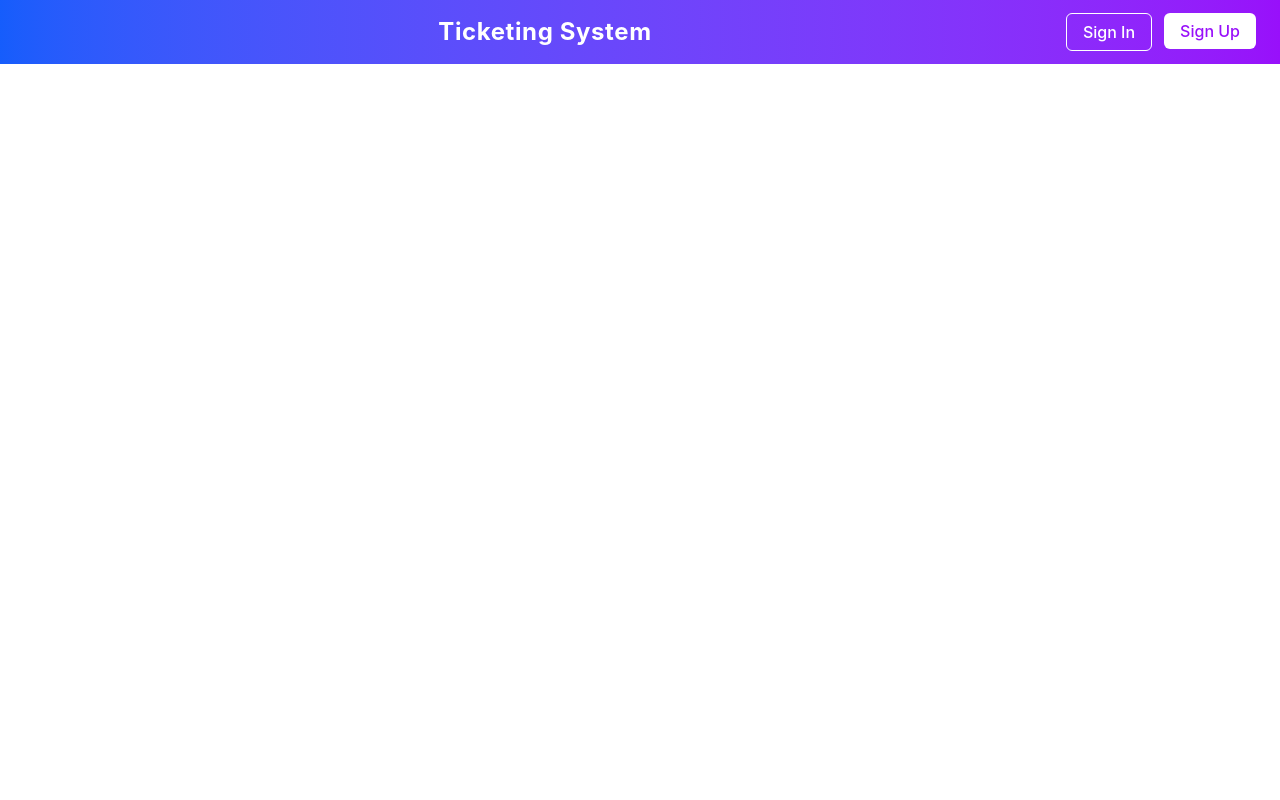
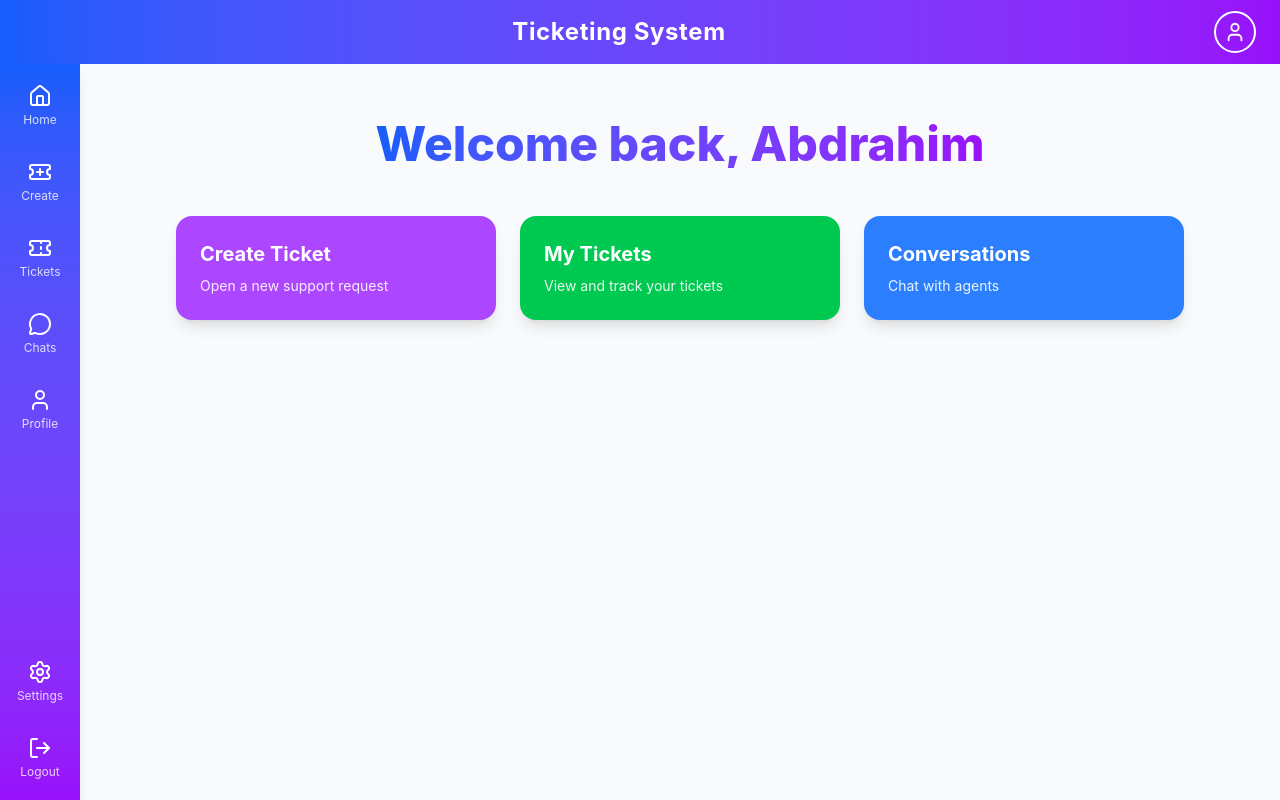
Before and after one commit to abderrahim-7/Ticketing_System, a React (Vite) app in the folder Frontend/: page / in a window 1280 px wide. Built offline with nearby package versions, Linux system fonts and the light colour scheme.

Commit message:
adding global layout

```diff
--- a/Frontend/package.json
+++ b/Frontend/package.json
@@ -11,6 +11,7 @@
   },
   "dependencies": {
     "@tailwindcss/vite": "^4.2.1",
+    "lucide-react": "^1.8.0",
     "react": "^19.2.0",
     "react-dom": "^19.2.0",
     "react-router-dom": "^7.13.1",
--- /dev/null
+++ b/Frontend/src/1data/user.ts
@@ -0,0 +1,20 @@
+export const user = {
+    username : "Abdrahim",
+    email : "a@gmail.com",
+    password: "1234",
+    role : "user",
+}
+
+export const agent = {
+    username : "Agent",
+    email : "ag@gmail.com",
+    password: "123",
+    role : "agent",
+}
+
+export const admin = {
+    username : "Admin",
+    email : "ad@gmail.com",
+    password: "12",
+    role : "admin",
+}
--- /dev/null
+++ b/Frontend/src/components/layout/SideBar.tsx
@@ -0,0 +1,81 @@
+import React from "react";
+import {
+  Home as HomeIcon,
+  User as UserIcon,
+  Settings,
+  LogOut,
+  TicketPlus,
+  Ticket,
+  MessageCircle,
+  UserPlus,
+  Users,
+  Activity,
+} from "lucide-react";
+
+interface Props {
+  role: "user" | "agent" | "admin";
+}
+
+const SideBar = ({ role }: Props) => {
+  const users = [
+    { icon: TicketPlus, label: "Create" },
+    { icon: Ticket, label: "Tickets" },
+    { icon: MessageCircle, label: "Chats" },
+  ];
+
+  const agents = [
+    { icon: Ticket, label: "Tickets" },
+    { icon: MessageCircle, label: "Chats" },
+  ];
+
+  const admins = [
+    { icon: UserPlus, label: "Assign" },
+    { icon: Users, label: "Agents" },
+    { icon: Activity, label: "Monitor" },
+  ];
+
+  return (
+    <div className="fixed top-16 left-0 h-[calc(100vh-4rem)] w-20 flex flex-col justify-between bg-gradient-to-b from-blue-600 to-purple-600 p-3 shadow-lg">
+      {" "}
+      <div className="flex flex-col gap-4">
+        <SidebarButton Icon={HomeIcon} label="Home" />
+        {role === "user" &&
+          users.map((item, index) => (
+            <SidebarButton key={index} Icon={item.icon} label={item.label} />
+          ))}
+        {role === "agent" &&
+          agents.map((item, index) => (
+            <SidebarButton key={index} Icon={item.icon} label={item.label} />
+          ))}
+        {role === "admin" &&
+          admins.map((item, index) => (
+            <SidebarButton key={index} Icon={item.icon} label={item.label} />
+          ))}
+        <SidebarButton Icon={UserIcon} label="Profile" />
+      </div>
+      <div className="flex flex-col gap-4">
+        <SidebarButton Icon={Settings} label="Settings" />
+        <SidebarButton Icon={LogOut} label="Logout" />
+      </div>
+    </div>
+  );
+};
+
+interface ButtonProps {
+  Icon: React.ElementType;
+  label: string;
+}
+
+const SidebarButton = ({ Icon, label }: ButtonProps) => {
+  return (
+    <div className="group flex flex-col items-center justify-center p-2 rounded-xl cursor-pointer transition-all duration-200 hover:bg-white/20">
+      <Icon className="w-6 h-6 text-white group-hover:scale-110 transition-transform" />
+
+      <span className="text-xs text-white mt-1 opacity-80 group-hover:opacity-100">
+        {label}
+      </span>
+    </div>
+  );
+};
+
+export default SideBar;
--- /dev/null
+++ b/Frontend/src/components/layout/TopBar.tsx
@@ -0,0 +1,42 @@
+import { Link } from "react-router-dom";
+import { User as ProfileIcon } from "lucide-react";
+
+interface Props {
+  loggedIn: boolean;
+}
+
+const TopBar = ({ loggedIn = false }: Props) => {
+  return (
+    <header className="w-full h-16 bg-gradient-to-r from-blue-600 to-purple-600 flex items-center px-6">
+      <div className="flex-1 flex justify-center">
+        <h1 className="text-white text-2xl font-bold tracking-wide">
+          Ticketing System
+        </h1>
+      </div>
+
+      {!loggedIn ? (
+        <div className="flex gap-3">
+          <Link to="/login">
+            <button className="px-4 py-1.5 rounded-md border border-white text-white hover:bg-white hover:text-purple-600 transition">
+              Sign In
+            </button>
+          </Link>
+
+          <Link to="/register">
+            <button className="px-4 py-1.5 rounded-md bg-white text-purple-600 hover:opacity-90 transition">
+              Sign Up
+            </button>
+          </Link>
+        </div>
+      ) : (
+        <Link to="/profile">
+          <button className="p-2 rounded-full border-2 border-white text-white hover:bg-white hover:text-purple-600 transition">
+            <ProfileIcon size={22} />
+          </button>
+        </Link>
+      )}
+    </header>
+  );
+};
+
+export default TopBar;
--- /dev/null
+++ b/Frontend/src/layout/GlobalLayout.tsx
@@ -0,0 +1,27 @@
+import SideBar from "../components/layout/SideBar";
+import TopBar from "../components/layout/TopBar";
+
+interface Props {
+  children: React.ReactNode;
+}
+
+const GlobalLayout = ({ children }: Props) => {
+  return (
+    <div className="min-h-screen flex flex-col">
+      {/* Top bar */}
+      <TopBar loggedIn={true} />
+
+      {/* Main area */}
+      <div className="flex flex-1">
+        <SideBar role="user" />
+
+        {/* Page content */}
+        <main className="flex-1 ml-20 p-4 bg-gray-50 min-h-[calc(100vh-4rem)]">
+          {children}
+        </main>
+      </div>
+    </div>
+  );
+};
+
+export default GlobalLayout;
--- a/Frontend/src/pages/Home.tsx
+++ b/Frontend/src/pages/Home.tsx
@@ -1,28 +1,73 @@
-import { Link } from "react-router-dom";
+import GlobalLayout from "../layout/GlobalLayout";
+import { user } from "../1data/user";
 
 const Home = () => {
   return (
-    <div className="w-screen h-screen">
-      <header className="w-full h-16 bg-gradient-to-r from-blue-600 to-purple-600 flex items-center px-6">
-        <div className="flex-1 flex justify-center">
-          <h1 className="text-white text-2xl font-bold tracking-wide">
-            Ticketing System
-          </h1>
+    <GlobalLayout>
+      <div className="p-10 flex flex-col items-center">
+        {/* TITLE */}
+        <h1 className="text-4xl md:text-5xl font-extrabold text-center bg-gradient-to-r from-blue-600 to-purple-600 text-transparent bg-clip-text mb-12">
+          Welcome back, {user.username}
+        </h1>
+
+        {/* CARDS LAYOUT */}
+        <div className="flex flex-col items-center gap-6">
+          <div className="flex flex-wrap justify-center gap-6">
+            <HomeCard
+              color="purple"
+              title="Create Ticket"
+              description="Open a new support request"
+            />
+
+            <HomeCard
+              color="green"
+              title="My Tickets"
+              description="View and track your tickets"
+            />
+
+            <HomeCard
+              color="blue"
+              title="Conversations"
+              description="Chat with agents"
+            />
+          </div>
         </div>
+      </div>
+    </GlobalLayout>
+  );
+};
 
-        <div className="flex gap-3">
-          <Link to="/login">
-            <button className="px-4 py-1.5 rounded-md border border-white text-white font-medium hover:bg-white hover:text-purple-600 transition">
-              Sign In
-            </button>
-          </Link>
-          <Link to="/register">
-            <button className="px-4 py-1.5 rounded-md bg-white text-purple-600 font-medium hover:bg-opacity-90 transition">
-              Sign Up
-            </button>
-          </Link>
-        </div>
-      </header>{" "}
+interface HomeCardProps {
+  color: "purple" | "green" | "blue";
+  title: string;
+  description: string;
+}
+
+const HomeCard = ({ color, title, description }: HomeCardProps) => {
+  const colors = {
+    purple: "bg-purple-500",
+    green: "bg-green-500",
+    blue: "bg-blue-500",
+  };
+
+  return (
+    <div
+      className={`
+        ${colors[color]}
+        text-white
+        w-72 md:w-80
+        p-6
+        rounded-2xl
+        shadow-lg
+        cursor-pointer
+        transform
+        transition-all
+        hover:scale-105
+        hover:shadow-2xl
+      `}
+    >
+      <h2 className="text-xl font-bold">{title}</h2>
+      <p className="text-sm opacity-90 mt-2">{description}</p>
     </div>
   );
 };
```
Also changed, not shown: Frontend/src/pages/CreateTicket.tsx (added), 1 other file (tests, documents, lock files or other folders).
